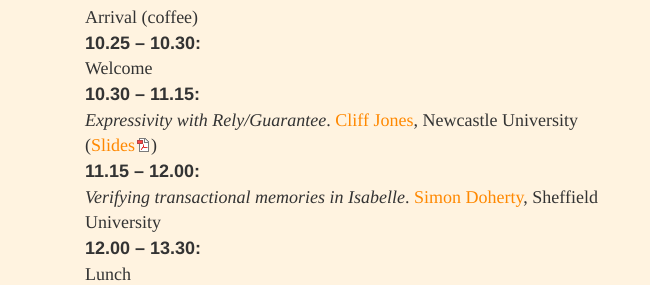
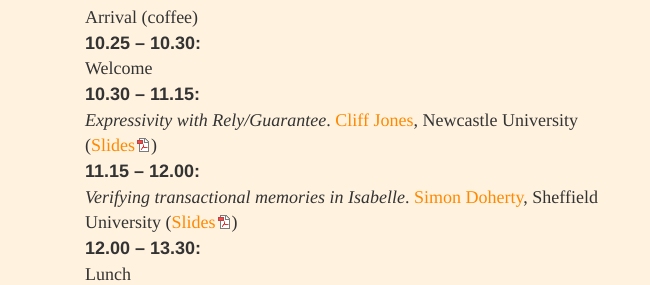
Before and after one commit to ncwg/ncwg.github.io, a plain HTML site: page tees17/index.html in a window 1280 px wide. Shown: the part 728-1013 px from the top of the page, 0-650 px from the left. Drawn offline with Linux system fonts and the light colour scheme; grey boxes are pictures that could not be loaded; a web font is replaced by a local one.

Commit message:
Added Simon Doherty's slides.

```diff
--- a/tees17/index.html
+++ b/tees17/index.html
@@ -67,7 +67,7 @@ concurrency and related areas.</p>
         <dt>10:00 &ndash; 10:25</dt><dd>Arrival (coffee)</dd>
         <dt>10.25 &ndash; 10.30</dt><dd>Welcome</dd>
         <dt>10.30 &ndash; 11.15</dt><dd><em>Expressivity with Rely/Guarantee</em>. <a href="http://homepages.cs.ncl.ac.uk/cliff.jones/">Cliff Jones</a>, Newcastle University (<a href="/tees17/slides/Cliff-Jones-Compositionality.pdf">Slides</a>)</dd>
-        <dt>11.15 &ndash; 12.00</dt><dd><em>Verifying transactional memories in Isabelle</em>. <a href="http://www.dcs.shef.ac.uk/cgi-bin/makeperson?S.Doherty">Simon Doherty</a>, Sheffield University <!--(<a href="">Slides</a>)--></dd>
+        <dt>11.15 &ndash; 12.00</dt><dd><em>Verifying transactional memories in Isabelle</em>. <a href="http://www.dcs.shef.ac.uk/cgi-bin/makeperson?S.Doherty">Simon Doherty</a>, Sheffield University (<a href="/tees17/slides/Simon-Doherty-Verifying-Transactional-Memory.pdf">Slides</a>)</dd>
         <dt>12.00 &ndash; 13.30</dt><dd>Lunch</dd>
         <dt>13.30 &ndash; 14.15</dt><dd><em>From agents to swarms: from model-checking to proof</em>. <a href="http://cgi.csc.liv.ac.uk/~michael/">Michael Fisher</a>, University of Liverpool (<a href="/tees17/slides/Michael-Fisher-AgentsSwarms.pdf">Slides</a>)</dd>
         <dt>14.15 &ndash; 15.00</dt><dd><em>Verifying concurrent graph algorithms</em>. <a href="http://www.soundandcomplete.org/">Azalea Raad</a>, Imperial College London (<a href="/tees17/slides/Azalea-Raad-Graphs.pdf">Slides</a>)</dd>
```
Also changed, not shown: 2 other files.
